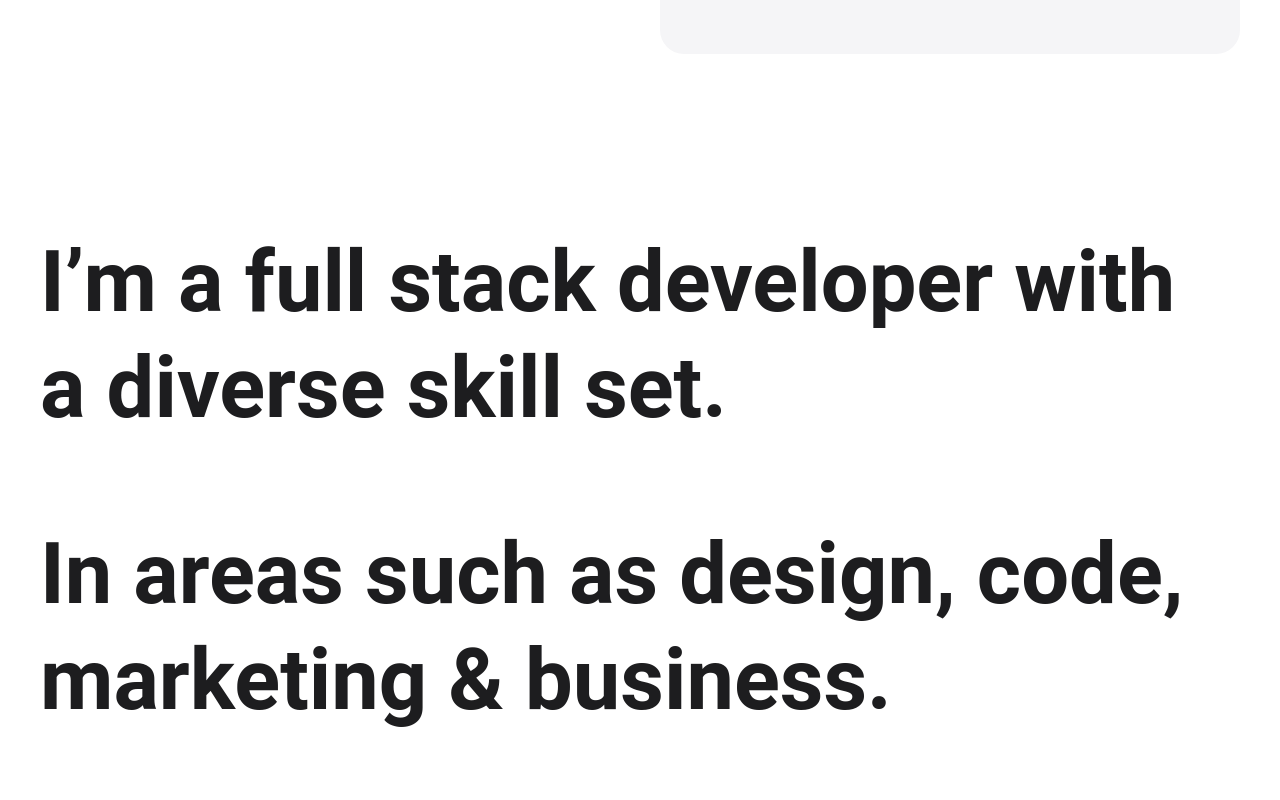
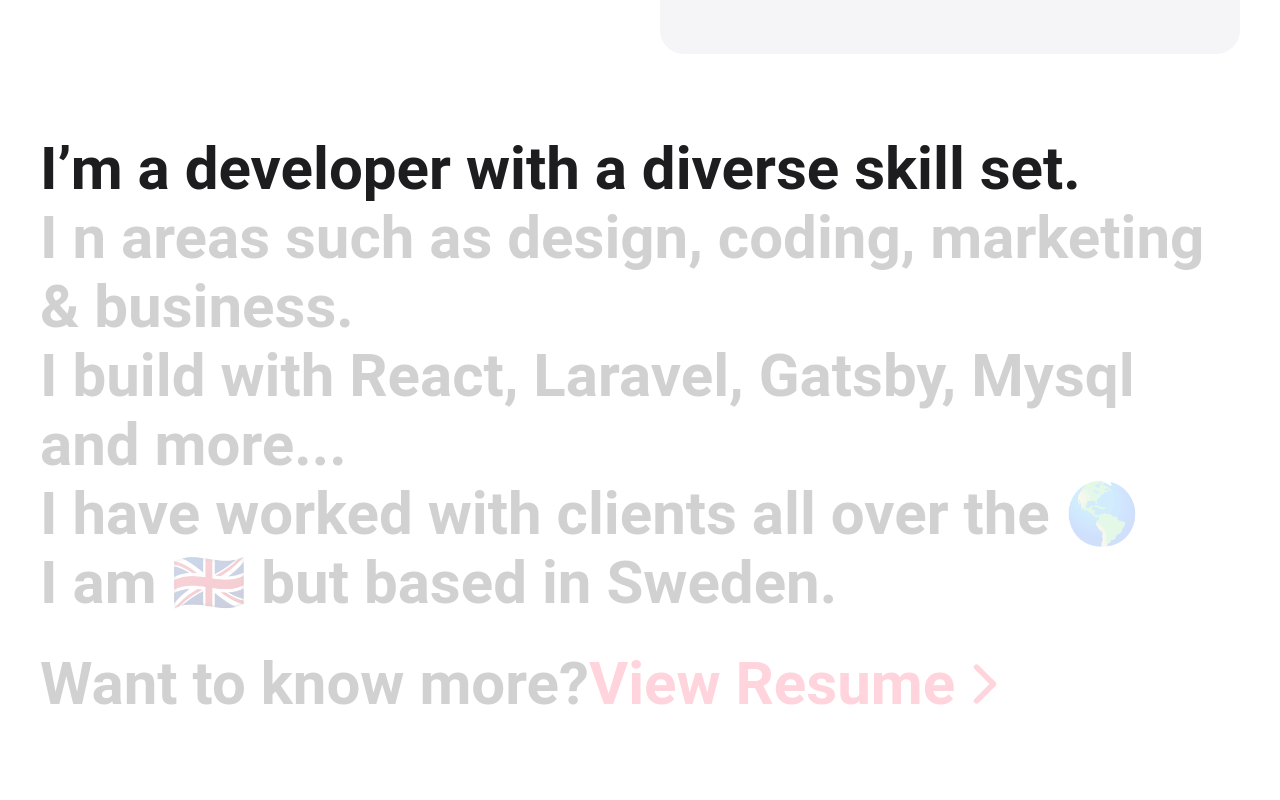
Before and after one commit to TheBoringBOT/developer-portfolio, a Next.js app: page / in a window 1280 px wide. Shown: the part 1860-2660 px from the top of the page. Built offline with nearby package versions, Linux system fonts and the light colour scheme.

Commit message:
feat: about scroll animation + content

```diff
--- a/components/about/about.js
+++ b/components/about/about.js
@@ -1,26 +1,74 @@
-import { useRef, useState, useEffect } from "react";
+import { useRef } from "react";
+import useScrollPosition from "../../hooks/useScrollPosition";
 import { IoChevronForward } from "react-icons/io5";
+import styles from "./about.module.css";
 
-import { motion, useViewportScroll } from "framer-motion";
+const changeBlockOpacity = (sectionProgress, blockNo) => {
+  const progress = sectionProgress - blockNo;
+  if (progress >= 0 && progress < 1) return 1;
+  return 0.2;
+};
 
-export default function about() {
+const About = () => {
+  const scrollYPosition = useScrollPosition();
+
+  const refContainer = useRef(null);
+
+  // the amount of text blocks there are. Now just taking from array length
+  const numOfBlocks = aboutText.length;
+  let progress = 0;
+  const { current: elContainer } = refContainer;
+  if (elContainer) {
+    const { clientHeight, offsetTop } = elContainer;
+    const screenH = window.innerHeight;
+    const halfH = screenH / 2;
+    const percentY =
+      Math.min(
+        clientHeight + halfH,
+        Math.max(-screenH, scrollYPosition - offsetTop) + halfH
+      ) / clientHeight;
+    progress = Math.min(
+      numOfBlocks - 0.5,
+      Math.max(0.5, percentY * numOfBlocks)
+    );
+  }
+
   return (
+    <div>
+      <div className="min-h-screen my-20   ">
+        <div
+          ref={refContainer}
+          className="leading-[1.15] transition-opacity  duration-500 text-6xl font-semibold"
+        >
+          {aboutText.map((text, i) => (
+            <span
+              key={i}
+              style={{ opacity: changeBlockOpacity(progress, i) }}
+              className={`${styles.text} inline-block after:content-['_']`}
+            >
+              {text}
+            </span>
+          ))}
+        </div>
+      </div>
+    </div>
+  );
+};
+export default About;
+
+const aboutText = [
+  "I’m a developer with a diverse skill set.",
+  "I n areas such as design, coding, marketing & business.",
+  "I build with React, Laravel, Gatsby, Mysql and more... ",
+  "I have worked with clients all over the 🌎 ",
+  "I am 🇬🇧 but based in Sweden.",
+  "Want to know more?",
   <>
-      <div className="h-full space-y-20 my-44 text-4xl   lg:text-[5.3rem] leading-tight  font-bold">
-        <p>I’m a full stack developer with a diverse skill set. </p>
-
-        <p>In areas such as design, code, marketing & business.</p>
-        <p>I build with React, Laravel, Gatsby, Mysql and more...</p>
-        <p>I have worked with clients all over the 🌎 </p>
-        <p>I am 🇬🇧 but based in Sweden. </p>
-        <p>Want to know more? </p>
     <button className="text-highlight  font-bold  mt-8 hover:underline hover:text-highlight-hover  transition-all duration-200">
       <span className="flex items-center space-x-4">
         {" "}
         View Resume <IoChevronForward />{" "}
       </span>
     </button>
-      </div>
-    </>
-  );
-}
+  </>,
+];
--- /dev/null
+++ b/components/about/about.module.css
@@ -0,0 +1,3 @@
+.text {
+  transition: opacity 0.4s ease;
+}
```
Lines whose indentation alone changed are shown as unchanged.
